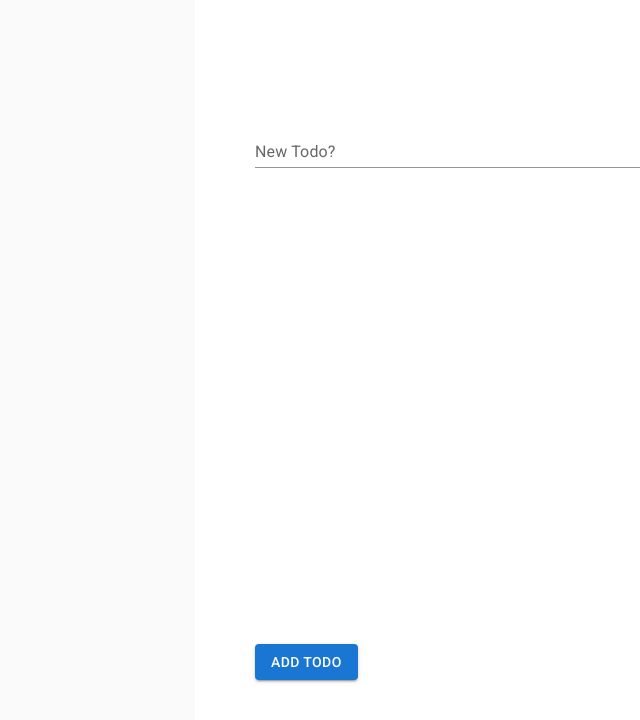
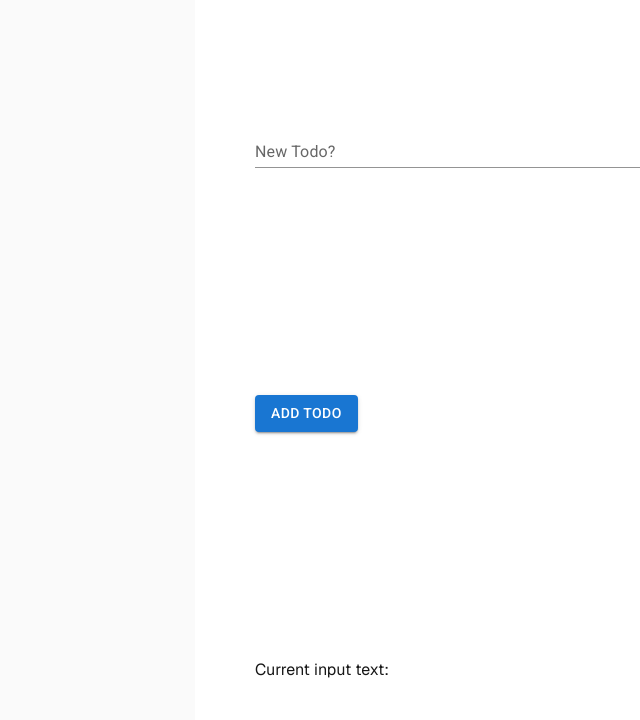
Before and after one commit to DG-InClass/DMIT-2008-A02-Jan-2026, a Next.js app in the folder src/D/nextjs-event-state-fundamentals-START/state-and-events/: page / in a window 1280 px wide. Shown: the top 720 px of the page, without its empty margins (45-685 px from the left). Built offline with nearby package versions, Linux system fonts and the light colour scheme.

Commit message:
Managing todo text input in my component with useState() hook

```diff
--- a/src/D/nextjs-event-state-fundamentals-START/state-and-events/components/TodoList.js
+++ b/src/D/nextjs-event-state-fundamentals-START/state-and-events/components/TodoList.js
@@ -1,5 +1,9 @@
 // ~/components/TodoList.js
 import { Box, Button, Grid, TextField } from '@mui/material';
+// React's useState hook allows us to manage the internal state/data of our component
+// in a way that the React framework can also notice and handle the "re-render"
+// whenever state changes.
+import { useState } from 'react';
 
 
 // React components are designed to have a single parameter, commonly called "props".
@@ -9,8 +13,15 @@ import { Box, Button, Grid, TextField } from '@mui/material';
 // For example, if I needed a property called "color", I could have my
 // parameter be:        TodoList({color}) {
 export default function TodoList(props) {
+    // Using the useState hook is a matter of applying Array Destructuring syntax.
+    // useState is important in order to hook into React's rendering processes.
+    const [todoText, setTodoText] = useState('');
+    //     \______/  \_________/             \/
+    //      getter    setter func             |- Initial value
+
     const onTodoTextChange = (event) => {
         console.log(event.target.value);
+        setTodoText(event.target.value);
     }
     const onAddTodoClick = () => {
         console.log('Clicked the button');
@@ -23,7 +34,11 @@ export default function TodoList(props) {
             variant="standard"
             sx={ {width: '100%'} }
             onChange={onTodoTextChange}
+            value={todoText}
         />
         <Button variant='contained' onClick={onAddTodoClick}>Add Todo</Button>
+        <Grid>
+            Current input text: {todoText}
+        </Grid>
     </>
 }
```
